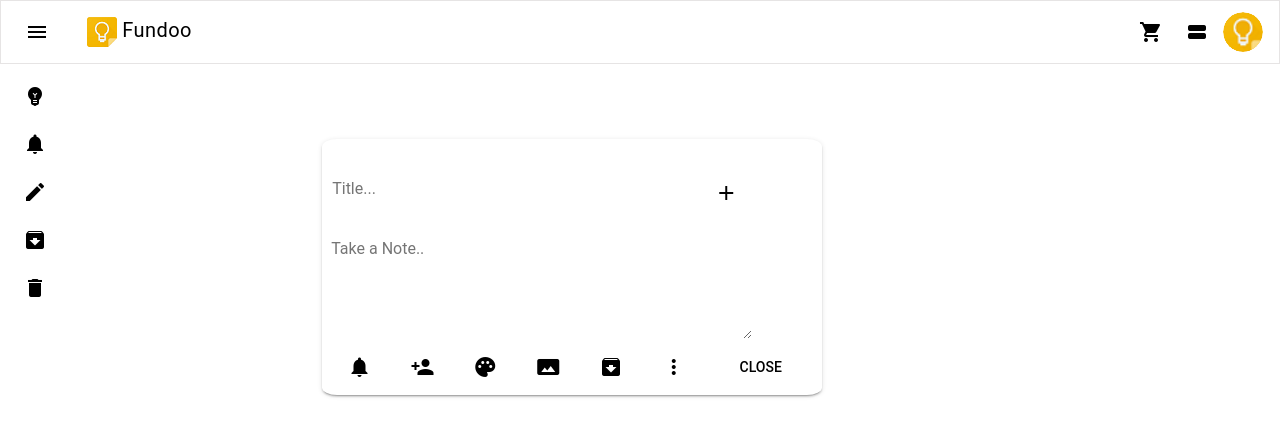
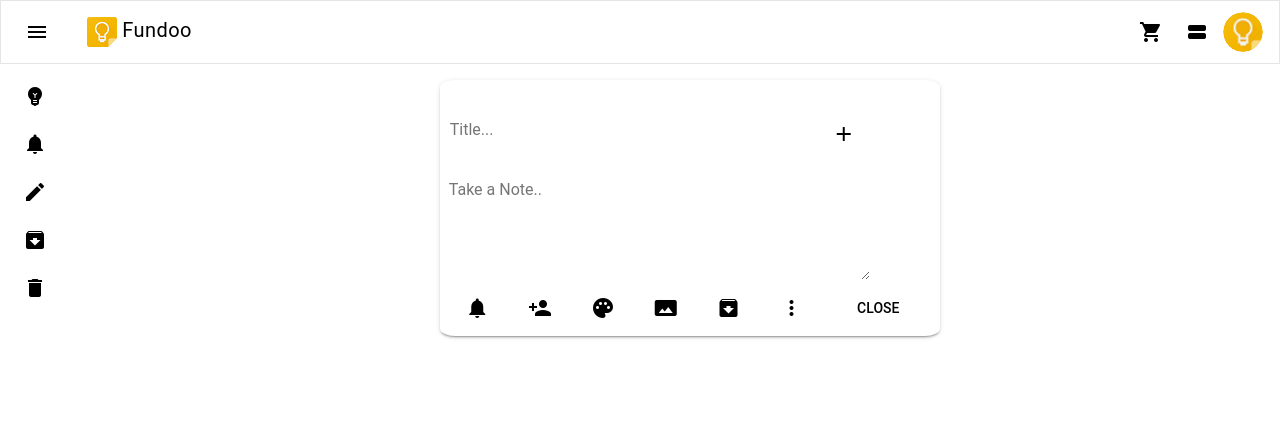
Before and after one commit to akshayssalunkhe/Fundoo_App_Vue, a Vue app: page /dashBoard in a window 1280 px wide. Both pictures are taken after a click on the button "view_list". Shown: the top 436 px of the page. Built offline with nearby package versions, Linux system fonts and the light colour scheme.

Commit message:
[Akshay]:Refactore:Code To Achive Proper UI

```diff
--- a/src/components/CreateNote.vue
+++ b/src/components/CreateNote.vue
@@ -1,27 +1,123 @@
 <template>
-<div>
-    <TakeNote></TakeNote>
-    <NoteCard></NoteCard>
+    <div>
+
+        <div class="takenote" @click="show=!show" v-if="show">
+           <md-toolbar class="md-primary-Note">
+            <div class="md-toolbar-row">
+            <p class="TAN"> Take a note... </p>
+             <div class="md-toolbar-section-end">
+            <md-button class="md-icon-button">
+               <md-icon>view_list</md-icon>
+            </md-button>
+            <md-button class="md-icon-button">
+                <md-icon>panorama</md-icon>
+            </md-button>
+            </div>
+        </div>
+            </md-toolbar>
+        </div>
+
+    <div >
+
+    <md-card class="NoteCard" v-if=!show>
+     <md-card-header class="Title-input">
+        <div class="md-title">
+            <md-field>
+                <md-input v-model="Title" placeholder="Title...">
+                </md-input>
+
+                <md-button class="md-icon-button">
+                  <md-icon>add</md-icon>
+                </md-button>
+            </md-field>
+          </div>
+      </md-card-header>
+
+      <md-card-content class="content-input">
+       <md-field>
+            <md-textarea v-model="content" placeholder="Take a Note.."></md-textarea>
+          </md-field>
+      </md-card-content>
+
+      <md-card-actions>
+          <md-button class="md-icon-button">
+                  <md-icon>notifications</md-icon>
+                </md-button>
+                <md-button class="md-icon-button">
+                  <md-icon>person_add</md-icon>
+                </md-button>
+                <md-button class="md-icon-button">
+                  <md-icon>palette</md-icon>
+                </md-button>
+                <md-button class="md-icon-button">
+                  <md-icon>panorama</md-icon>
+                </md-button>
+                <md-button class="md-icon-button">
+                  <md-icon>archive</md-icon>
+                </md-button>
+                <md-button class="md-icon-button">
+                  <md-icon>more_vert</md-icon>
+                </md-button>
+        <md-button @click="show=!show">Close</md-button>
+      </md-card-actions>
+    </md-card>
+</div>
+
+
 </div>
 </template>
 
 <script>
-import TakeNote from './TakeNote'
-import NoteCard from './NoteCard'
 export default {
     name:"CreateNote",
      data(){
          return{
-show:true,
+    Title:'',
+    content:'',
+    show:true,
          }
 
     },
-    components: {
-   TakeNote,
-   NoteCard
-  },
 }
 </script>
 <style  scoped>
-
+.takenote{
+    margin-right: 30%;
+    margin-left: 30%;
+}
+.NoteCard{
+    background-color:white;
+    flex: 1 1 500px;
+    box-sizing: border-box;
+    border-radius: 3%;
+    max-width: 500px;
+    min-width: 500px;
+    margin-left: 20%;
+    margin-right: 30%;
+    margin-left: 30%;
+}
+.md-field.md-has-textarea:not(.md-autogrow) .md-textarea {
+    min-height: 100px;
+    padding: 0 9px;
+    resize: vertical;
+}
+.md-field {
+    margin: 0px;
+}
+.Title-input,.content-input{
+    border: none;
+    outline: none;
+    width:86%;
+}
+.md-card-content {
+    padding: 0px;
+    font-size: 14px;
+    line-height: 22px;
+}
+.md-card-header {
+    padding: 10px;
+}
+.md-card-actions.md-alignment-right {
+    justify-content: space-around;
+}
 </style>
--- a/src/components/TakeNote.vue
+++ b/src/components/TakeNote.vue
@@ -1,5 +1,5 @@
 <template>
-<div class="takenote" @click="show=!show" v-if="show">
+<div class="takenote" @click="showNoteCard" v-if="show">
 <md-toolbar class="md-primary-Note">
    <div class="md-toolbar-row">
         <p class="TAN"> Take a note... </p>
@@ -22,8 +22,12 @@ export default {
     data(){
 return{
     show:true,
+      }
+},
+methods:{
+    showNotecard(valueOfShow)
 }
-    }
+
 }
 </script>
 <style  scoped>
```
